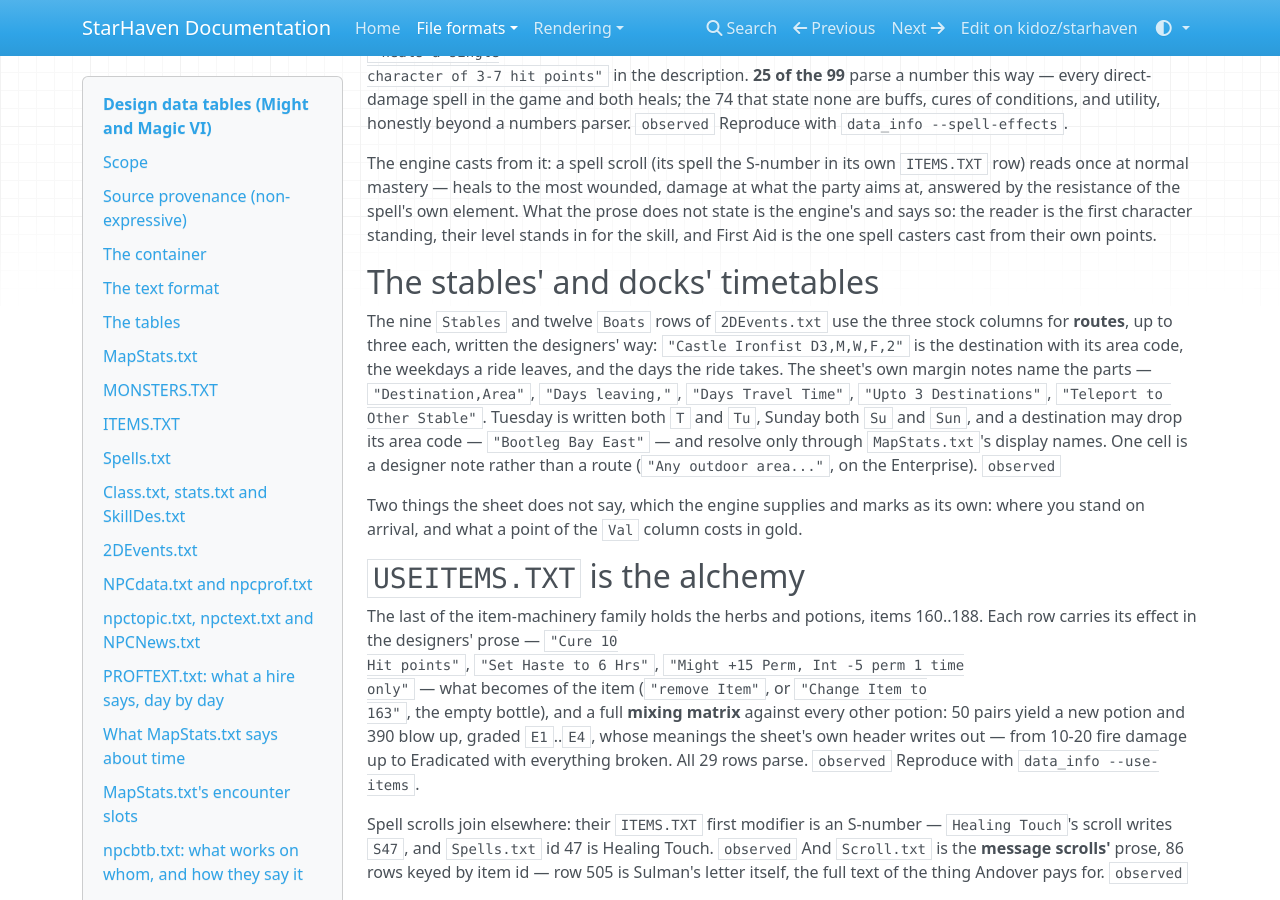
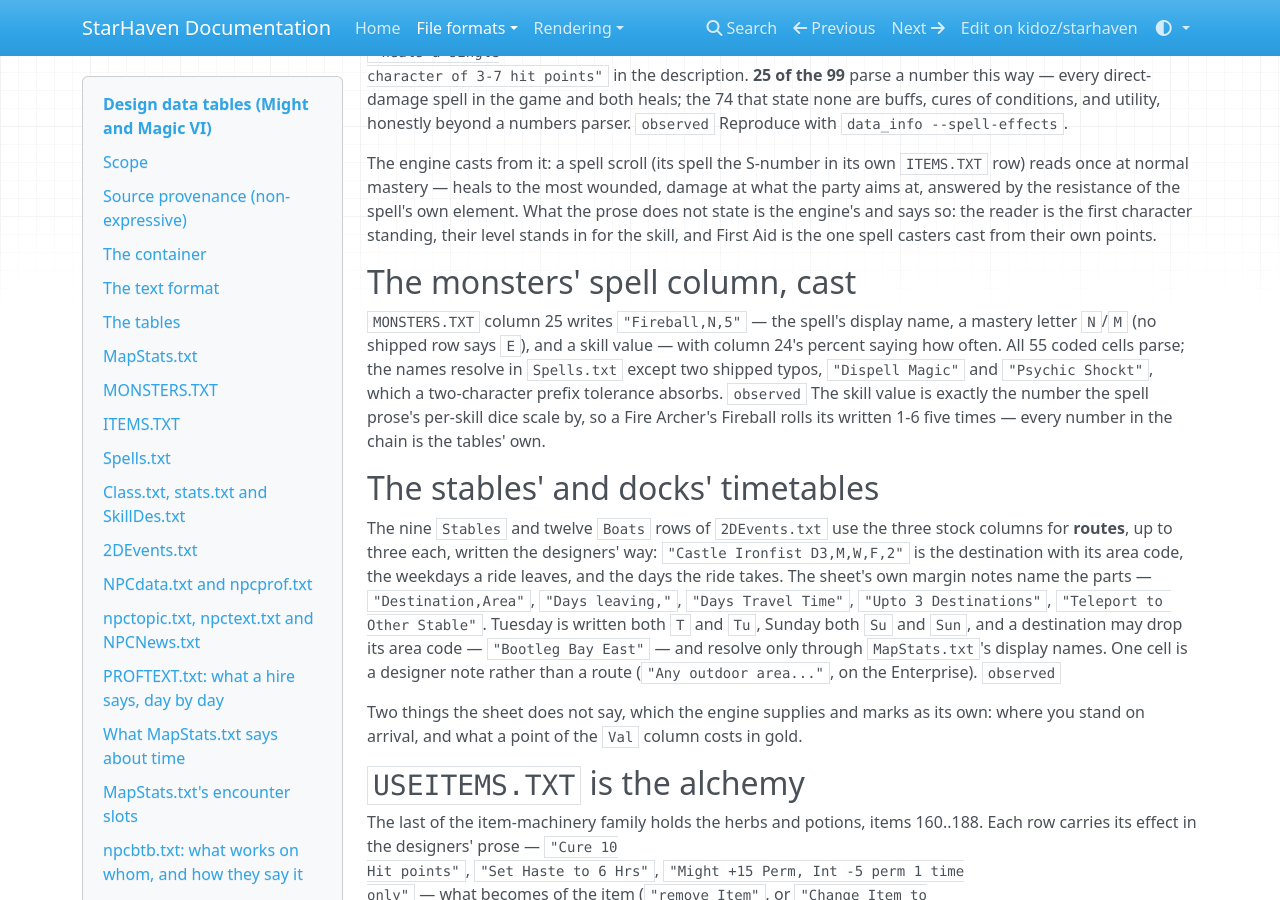
Before and after one commit to kidoz/starhaven, an MkDocs documentation site: the page built from docs/formats/text-tables.md, in a window 1280 px wide and 900 px high, scrolled down 10124 px. Built offline with MkDocs 1.6.1, drawn with Linux system fonts in a browser that asks for light colours; nearby versions of some CDN libraries; some of the changed text lies outside the part shown.

Commit message:
Let the monsters cast their own column's spells

```diff
--- a/docs/formats/text-tables.md
+++ b/docs/formats/text-tables.md
@@ -536,6 +536,17 @@ own element. What the prose does not state is the engine's and says so: the
 reader is the first character standing, their level stands in for the skill,
 and First Aid is the one spell casters cast from their own points.
 
+## The monsters' spell column, cast
+
+`MONSTERS.TXT` column 25 writes `"Fireball,N,5"` — the spell's display name,
+a mastery letter `N`/`M` (no shipped row says `E`), and a skill value — with
+column 24's percent saying how often. All 55 coded cells parse; the names
+resolve in `Spells.txt` except two shipped typos, `"Dispell Magic"` and
+`"Psychic Shockt"`, which a two-character prefix tolerance absorbs.
+`observed` The skill value is exactly the number the spell prose's per-skill
+dice scale by, so a Fire Archer's Fireball rolls its written 1-6 five times
+— every number in the chain is the tables' own.
+
 ## The stables' and docks' timetables
 
 The nine `Stables` and twelve `Boats` rows of `2DEvents.txt` use the three
```
Also changed, not shown: README.md (+7 -0 lines), 4 other files.
